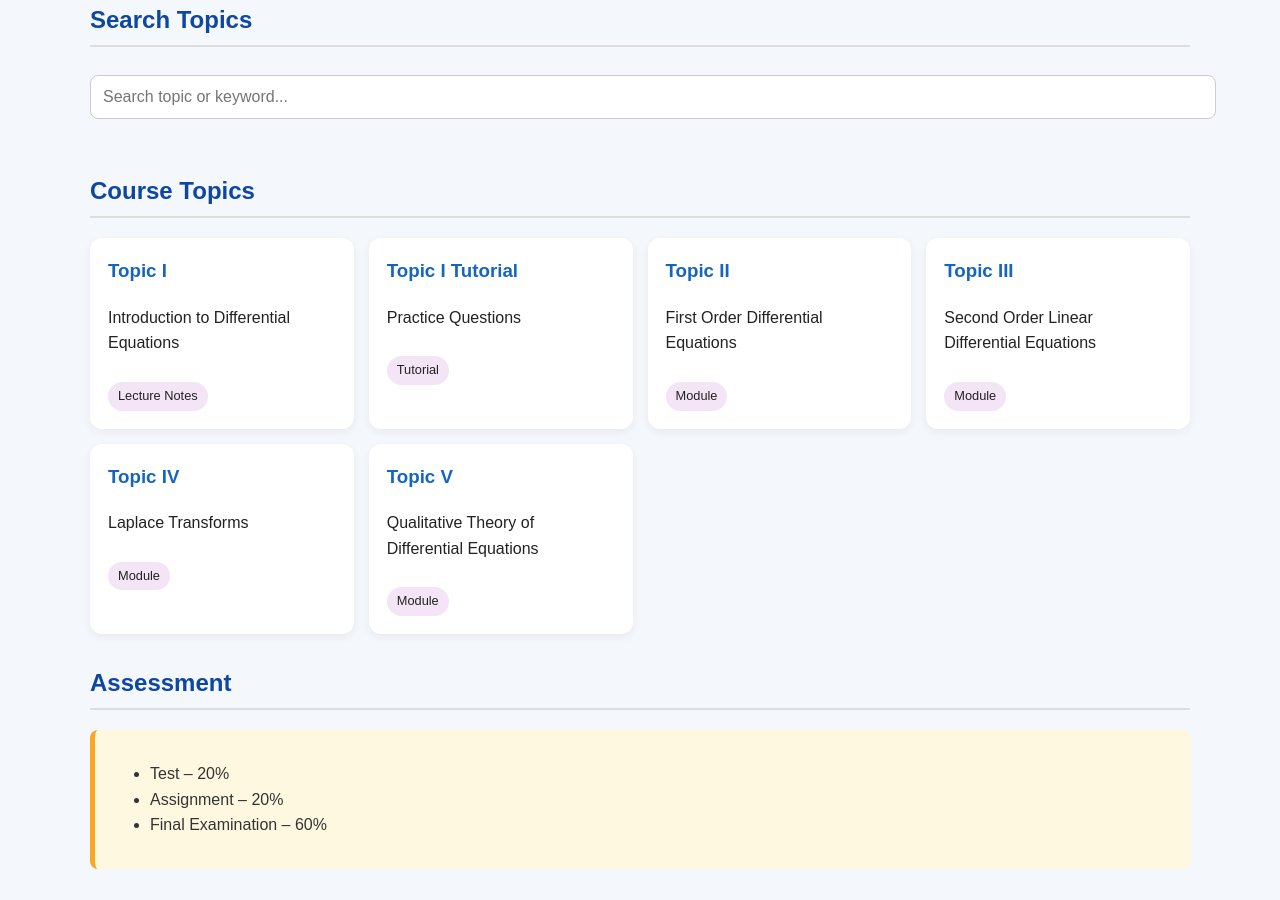
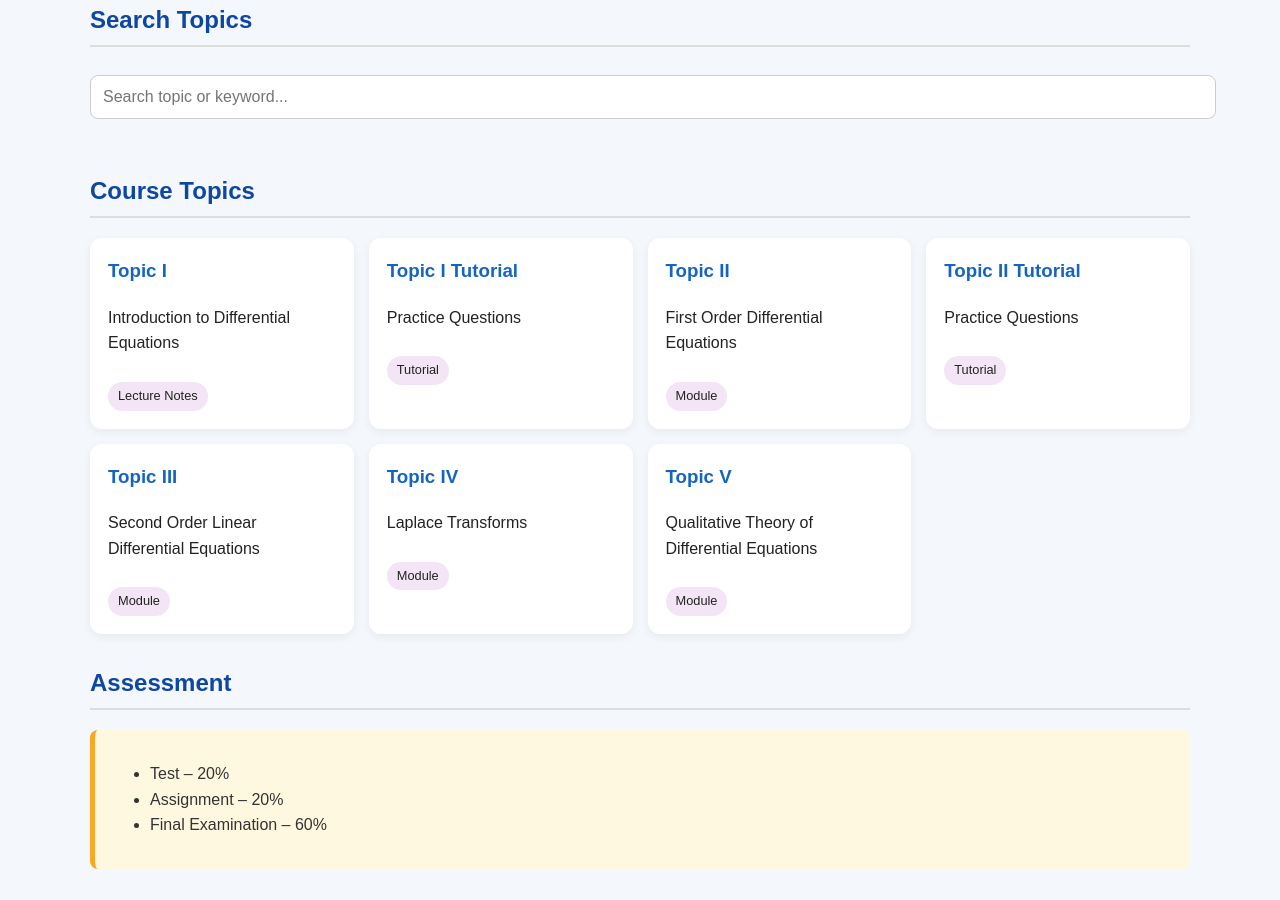
Before and after one commit to FomeA/FomeA.github.io, a Jekyll site: the page _teaching/mat102/index.html, which Jekyll copies as it is, in a window 1280 px wide and 900 px high, scrolled down 783 px. Built offline with Jekyll 4.4.1, drawn with Linux system fonts in a browser that asks for light colours.

Commit message:
Update index.html

```diff
--- a/_teaching/mat102/index.html
+++ b/_teaching/mat102/index.html
@@ -229,6 +229,12 @@ first and second order equations, Laplace transforms, and qualitative analysis o
 <span>Module</span>
 </div>
 
+<a class="card topic" href="/teaching/mat102/MAT102_Topic2_Questions.pdf">
+<h3>Topic II Tutorial</h3>
+<p>Practice Questions</p>
+<span>Tutorial</span>
+</a>
+
 <div class="card topic">
 <h3>Topic III</h3>
 <p>Second Order Linear Differential Equations</p>
```
